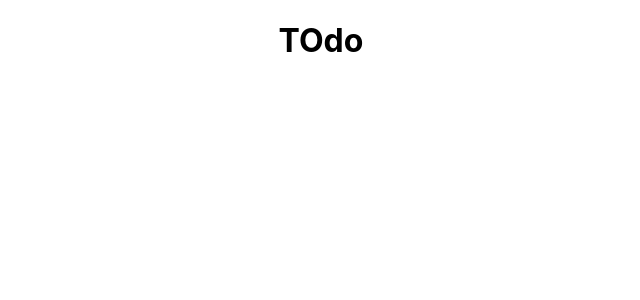
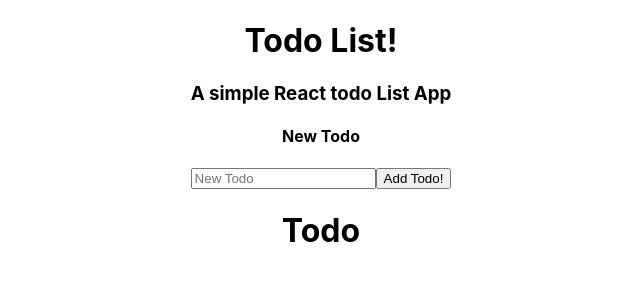
Before and after one commit to sbrij001/todo-list, a React (Create React App) app in the folder todo-list/: page / in a window 1280 px wide. Shown: the top 300 px of the page, without its empty margins (319-959 px from the left). Built offline with nearby package versions, Linux system fonts and the light colour scheme.

Commit message:
created todo form and todo component

```diff
--- a/todo-list/src/App.js
+++ b/todo-list/src/App.js
@@ -5,7 +5,8 @@ import './App.css';
 function App() {
   return (
     <div className="App">
-      <h1></h1>
+      <h1>Todo List!</h1>
+      <h3>A simple React todo List App</h3>
       <TodoList/>
     </div>
   );
--- a/todo-list/src/components/new-todo-form.component.jsx
+++ b/todo-list/src/components/new-todo-form.component.jsx
@@ -1,12 +1,25 @@
 import React from 'react';
 
 class NewTodoForm extends React.Component{
+  state={
+    todo: ""
+  }
   render(){
     return(
       <div>
+        <h4>New Todo</h4>
         <form>
+          <input
+            type='text'
+            name='todo'
+            value={this.state.todo}
+            placeholder='New Todo'
+            onChange={null}
+          />
+          <button>Add Todo!</button>
         </form>
       </div>
     )
   }
 }
+export default NewTodoForm;
--- a/todo-list/src/components/todo-list.component.jsx
+++ b/todo-list/src/components/todo-list.component.jsx
@@ -1,5 +1,6 @@
 import React from 'react';
-
+import NewTodoForm from './new-todo-form.component';
+import Todo from './todo.component';
 
 class TodoList extends React.Component{
   state={
@@ -9,7 +10,8 @@ class TodoList extends React.Component{
   render(){
     return(
       <div>
-        <h1>TOdo </h1>
+        <NewTodoForm/>
+        <Todo/>
       </div>
     )
   }
--- a/todo-list/src/components/todo.component.jsx
+++ b/todo-list/src/components/todo.component.jsx
@@ -1 +1,12 @@
 import React from 'react';
+
+class Todo extends React.Component{
+  render(){
+    return(
+      <div>
+        <h1>Todo</h1>
+      </div>
+    )
+  }
+}
+export default Todo;
```
